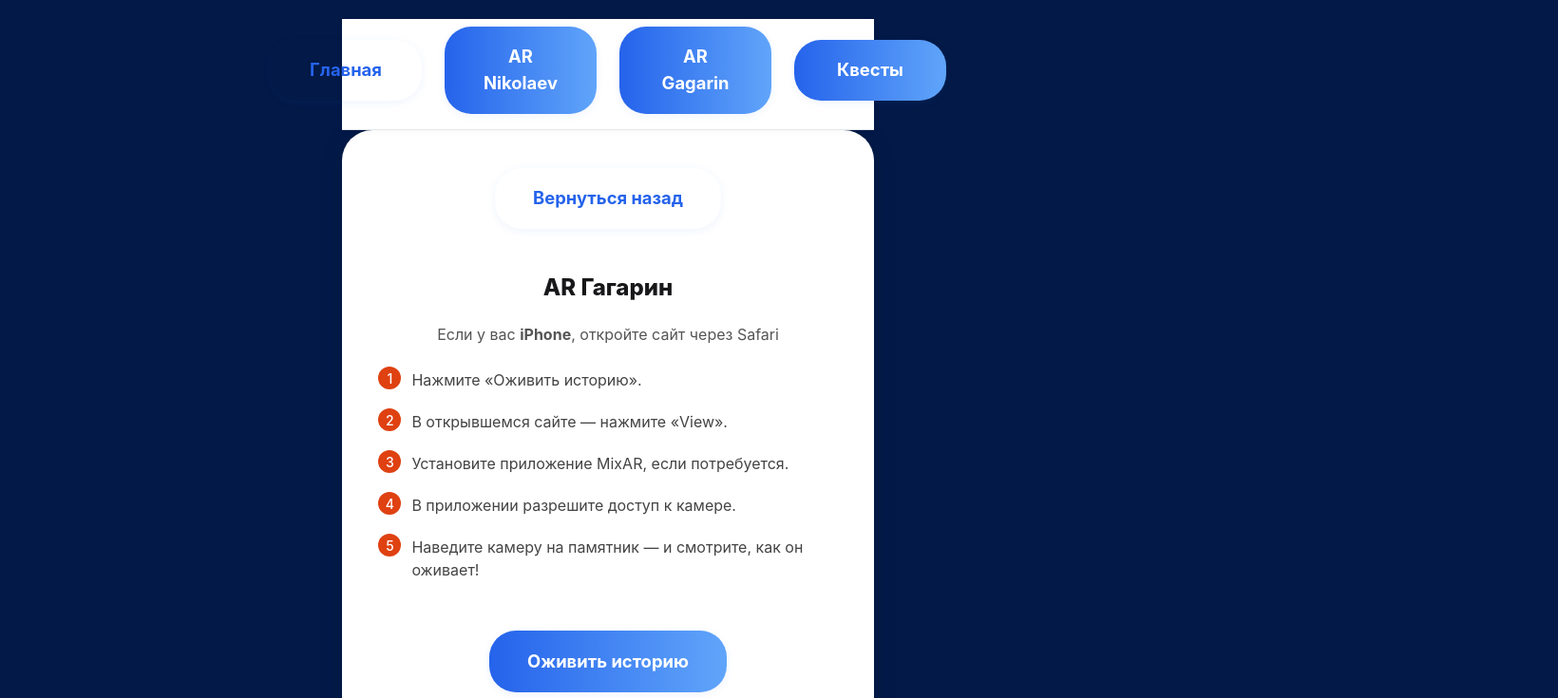
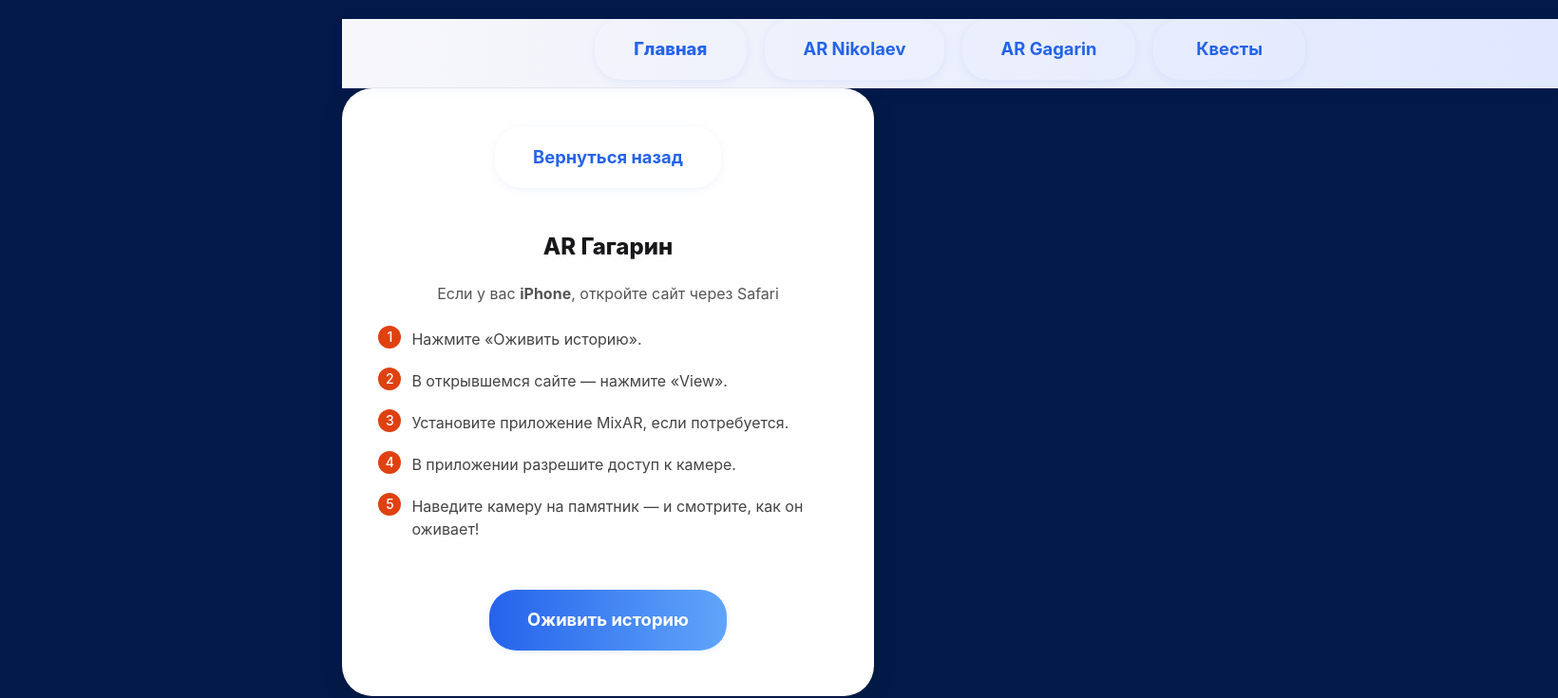
Before and after one commit to Mr-int/Ar-nikolaev, a React (Create React App) app: page /gagarin in a window 1280 px wide. Shown: the top 735 px of the page at 95% size, 1640 px wide, since content can reach past the window. Built offline with nearby package versions, Linux system fonts and the light colour scheme.

Commit message:
Редизайн header: на всю ширину, современный фон, аккуратные кнопки, исправлен текст на 'Главная'

```diff
--- a/src/components/Header.jsx
+++ b/src/components/Header.jsx
@@ -3,28 +3,33 @@ import { Link } from 'react-router-dom';
 
 const Header = () => (
   <header style={{
-    width: '100%',
-    background: '#fff',
+    width: '100vw',
+    left: 0,
+    top: 0,
+    position: 'sticky',
+    zIndex: 100,
+    background: 'linear-gradient(90deg, #f7f7fa 0%, #e0e7ff 100%)',
+    boxShadow: '0 2px 12px rgba(37,99,235,0.06)',
     borderBottom: '1px solid #e5e7eb',
-    padding: '0.5rem 0',
-    position: 'sticky',
-    top: 0,
-    zIndex: 100,
-    boxShadow: '0 2px 8px rgba(0,0,0,0.03)'
+    minHeight: '64px',
+    display: 'flex',
+    alignItems: 'center',
+    justifyContent: 'center',
+    padding: 0,
   }}>
     <nav style={{
       display: 'flex',
       justifyContent: 'center',
       alignItems: 'center',
-      gap: '1.5rem',
+      gap: '1.2rem',
+      width: '100%',
       maxWidth: 900,
-      margin: '0 auto',
-      padding: '0 1rem'
+      padding: '0 1rem',
     }}>
-      <Link to="/" className="btn" style={{background: 'none', color: '#2563eb'}}>Главная</Link>
-      <Link to="/nikolaev" className="btn">AR Nikolaev</Link>
-      <Link to="/gagarin" className="btn">AR Gagarin</Link>
-      <Link to="/quest" className="btn">Квесты</Link>
+      <Link to="/" className="btn" style={{background: 'none', color: '#2563eb', fontWeight: 800}}>Главная</Link>
+      <Link to="/nikolaev" className="btn" style={{background: 'none', color: '#2563eb'}}>AR Nikolaev</Link>
+      <Link to="/gagarin" className="btn" style={{background: 'none', color: '#2563eb'}}>AR Gagarin</Link>
+      <Link to="/quest" className="btn" style={{background: 'none', color: '#2563eb'}}>Квесты</Link>
     </nav>
   </header>
 );
```
